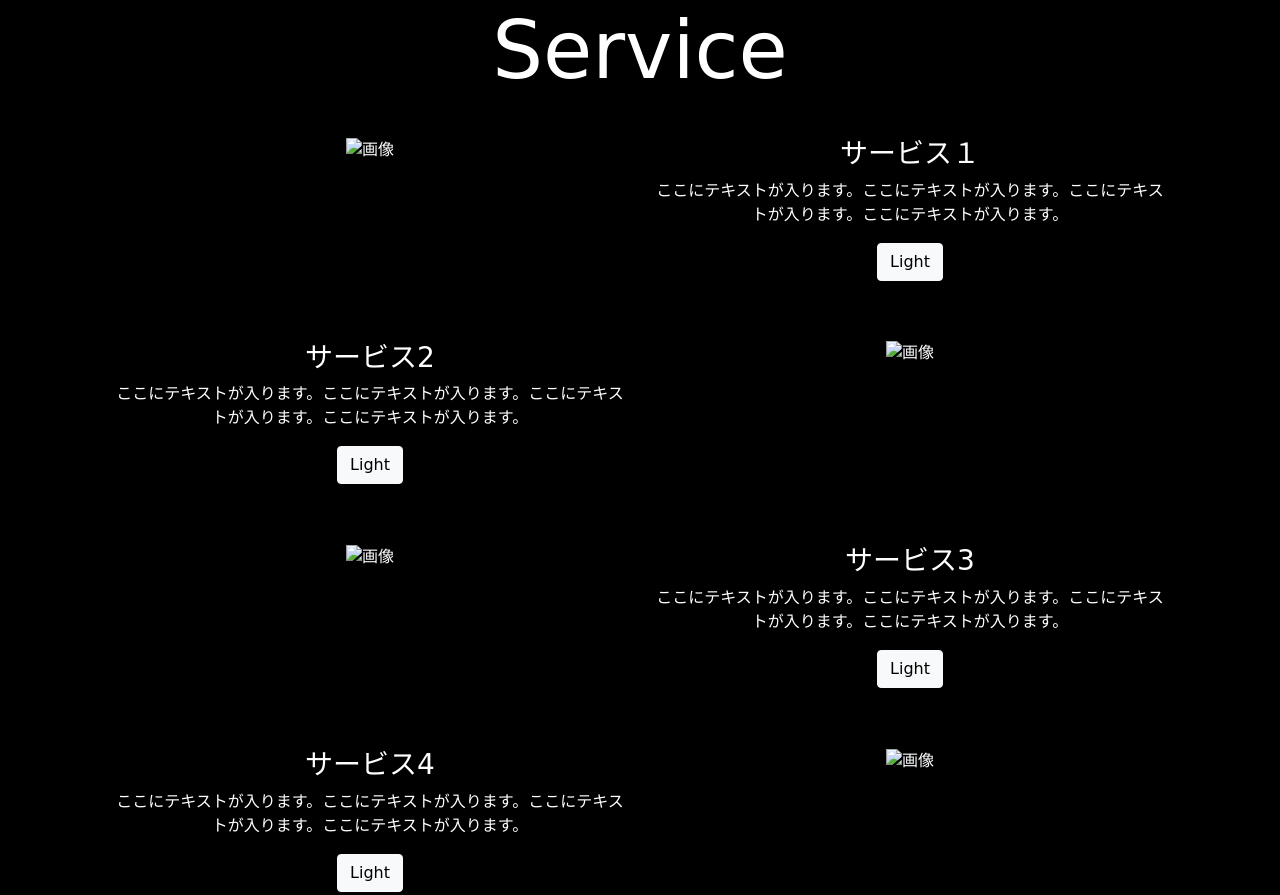
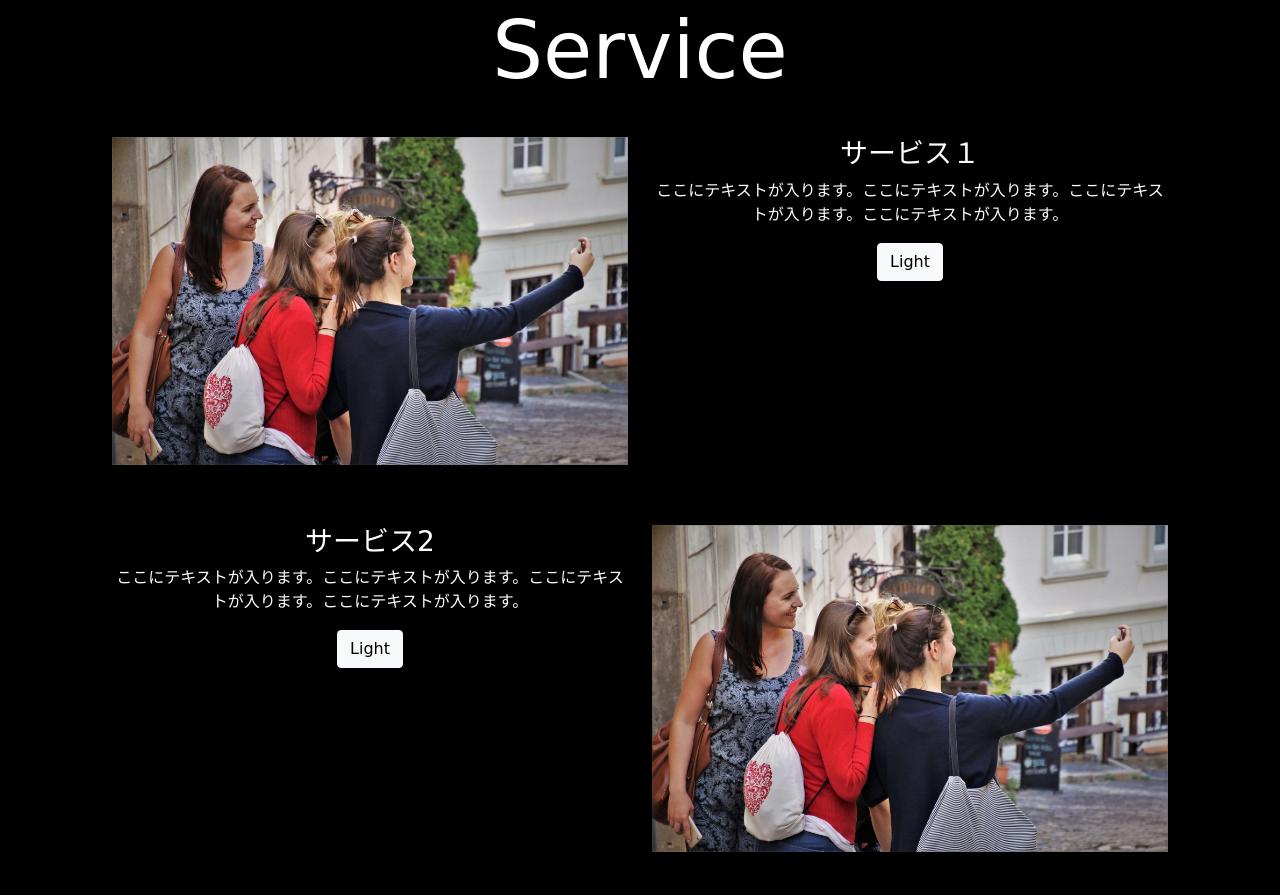
Before and after one commit to rm4158/rm4158.github.io, a plain HTML site: page index.html in a window 1280 px wide. Shown: the part 2313-3208 px from the top of the page. Drawn offline with nearby package versions, Linux system fonts and the light colour scheme; a web font is replaced by a local one.

Commit message:
Update index.html

```diff
--- a/index.html
+++ b/index.html
@@ -94,7 +94,7 @@
       <div class="container">
         <div class="row servise-description">
           <div class="col-md-6">
-            <img src="素材/img06.jpg" alt="画像" class="img-fluid">
+            <img src="https://github.com/rm4158/rm4158.github.io/blob/main/img06.jpg?raw=true" alt="画像" class="img-fluid">
           </div>
             <div class="col-md-6">
               <h3>サービス１</h3>
@@ -104,7 +104,7 @@
           </div>
         <div class="row servise-description">
           <div class="col-md-6  order-md-2">
-            <img src="素材/img06.jpg" alt="画像" class="img-fluid">
+            <img src="https://github.com/rm4158/rm4158.github.io/blob/main/img06.jpg?raw=true" alt="画像" class="img-fluid">
           </div>
             <div class="col-md-6 order-md-1">
               <h3>サービス2</h3>
@@ -114,7 +114,7 @@
           </div>
         <div class="row servise-description">
           <div class="col-md-6">
-            <img src="素材/img06.jpg" alt="画像" class="img-fluid">
+            <img src="https://github.com/rm4158/rm4158.github.io/blob/main/img06.jpg?raw=true" alt="画像" class="img-fluid">
           </div>
           <div class="col-md-6">
             <h3>サービス3</h3>
@@ -124,7 +124,7 @@
         </div>
         <div class="row servise-description">
           <div class="col-md-6  order-md-2">
-            <img src="素材/img06.jpg" alt="画像" class="img-fluid">
+            <img src="https://github.com/rm4158/rm4158.github.io/blob/main/img06.jpg?raw=true" alt="画像" class="img-fluid">
           </div>
           <div class="col-md-6  order-md-1">
             <h3>サービス4</h3>
```
